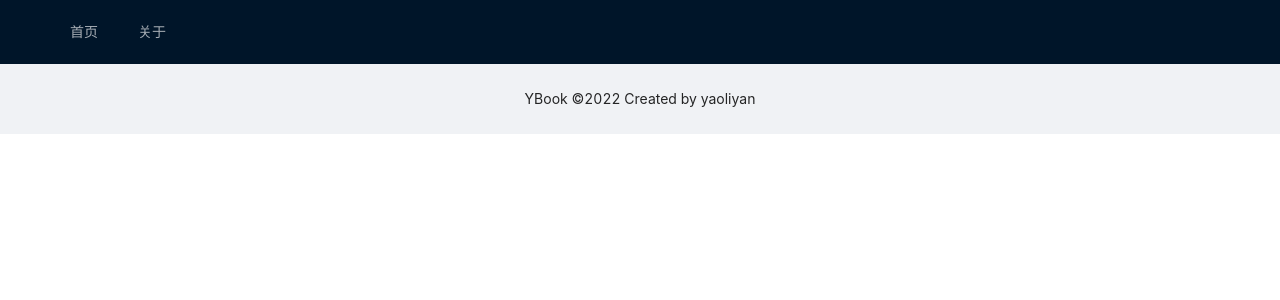
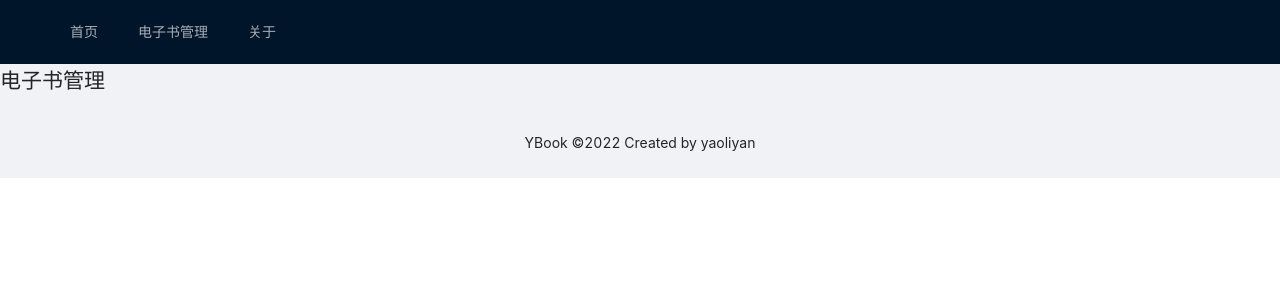
Before and after one commit to Raindayly/mywiki, a Vue app in the folder web/: page /adminbook in a window 1280 px wide. Shown: the top 300 px of the page. Built offline with nearby package versions, Linux system fonts and the light colour scheme; no server answers.

Commit message:
[前端页面]增加电子书管理页面

```diff
--- a/web/src/components/TheHeader.vue
+++ b/web/src/components/TheHeader.vue
@@ -12,11 +12,17 @@
           首页
         </router-link>
       </a-menu-item>
+      <a-menu-item key="/adminbook">
+        <router-link to="/adminbook">
+          电子书管理
+        </router-link>
+      </a-menu-item>
       <a-menu-item key="/about">
         <router-link to="/about">
           关于
         </router-link>
       </a-menu-item>
+
     </a-menu>
   </a-layout-header>
 </template>
--- a/web/src/router/index.ts
+++ b/web/src/router/index.ts
@@ -1,5 +1,6 @@
 import { createRouter, createWebHistory, RouteRecordRaw } from 'vue-router'
 import Home from '../views/home.vue'
+import AdminBook from '../views/admin/admin-book.vue'
 
 const routes: Array<RouteRecordRaw> = [
   {
@@ -13,7 +14,13 @@ const routes: Array<RouteRecordRaw> = [
     // route level code-splitting
     // this generates a separate chunk (about.[hash].js) for this route
     // which is lazy-loaded when the route is visited.
-    component: () => import(/* webpackChunkName: "about" */ '../views/about.vue')
+    // component: () => import(/* webpackChunkName: "about" */ '../views/about.vue')
+    component: Home
+  },
+  {
+    path: '/adminbook',
+    name: 'AdminBook',
+    component: AdminBook
   }
 ]
 
--- /dev/null
+++ b/web/src/views/admin/admin-book.vue
@@ -0,0 +1,13 @@
+<template>
+<h1>电子书管理</h1>
+</template>
+
+<script>
+export default {
+  name: "admin-book"
+}
+</script>
+
+<style scoped>
+
+</style>
--- a/web/src/views/home.vue
+++ b/web/src/views/home.vue
@@ -95,6 +95,7 @@ export default defineComponent({
   name: 'Home',
   setup(){
     onMounted(() => {
+      listData.length = 0
       axios.get('/ebook/list').then((resp) => {
         listData.push(...resp.data.content)
       })
```
